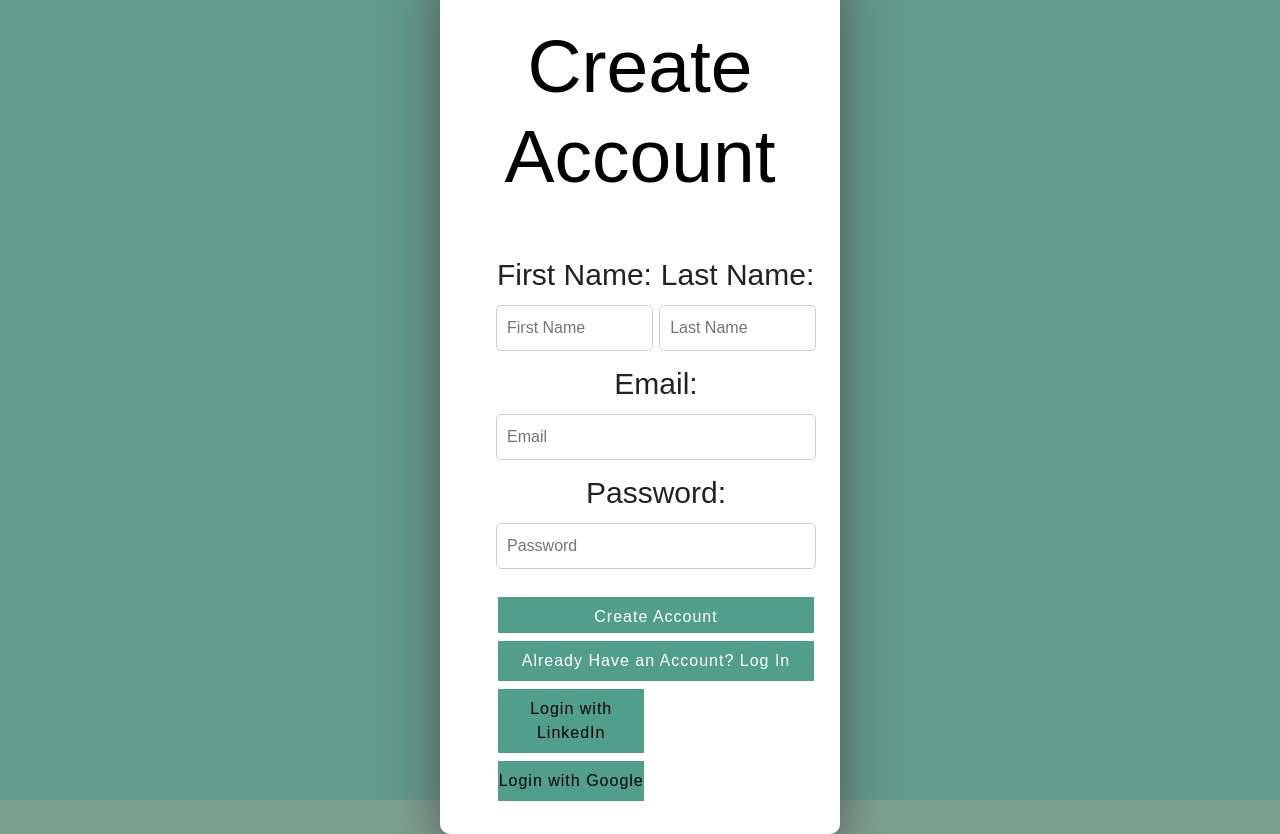
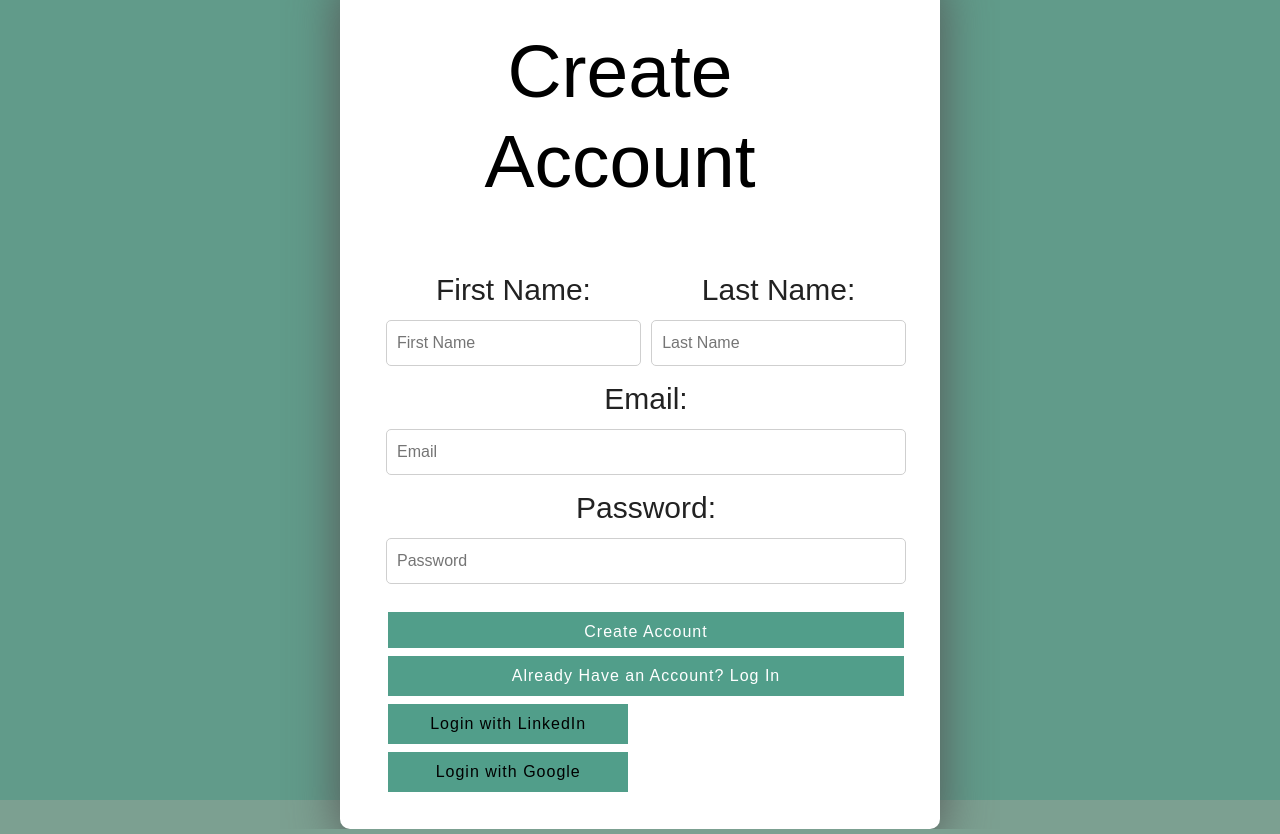
Before and after one commit to robsookim/encontro, a React (Create React App) app in the folder client/: page /login in a window 1280 px wide. Built offline with nearby package versions, Linux system fonts and the light colour scheme.

Commit message:
changing login css

```diff
--- a/client/src/login.css
+++ b/client/src/login.css
@@ -55,7 +55,7 @@
 
 /* ++++++++++++++++++++++++++++++++++++++++++++++++++++++++++++ */
 
-.form-wrapper {
+/* .form-wrapper {
   width: 400px;
   display: flex;
   flex-direction: column;
@@ -63,7 +63,17 @@
   border-radius: 10px;
   box-shadow: 0px 10px 50px #555;
   background-color: #ffffff;
-}
+} */
+
+.form-wrapper {
+  width: 600px;
+  display: flex;
+  flex-direction: column;
+  padding: 20px 60px 20px 20px;
+  border-radius: 10px;
+  box-shadow: 0px 10px 50px #555;
+  background-color: #ffffff;
+ }
 
 /* ------------------------------------------------------------ */
 
```
